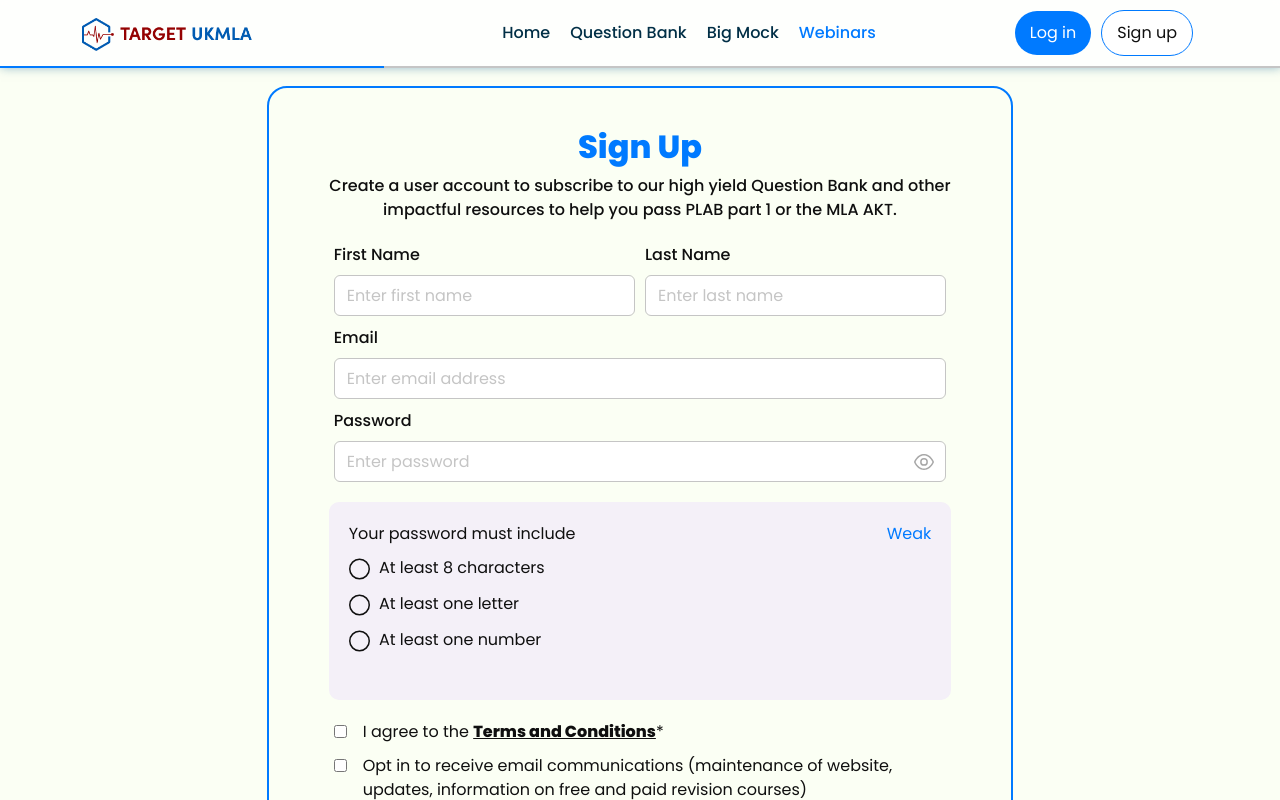
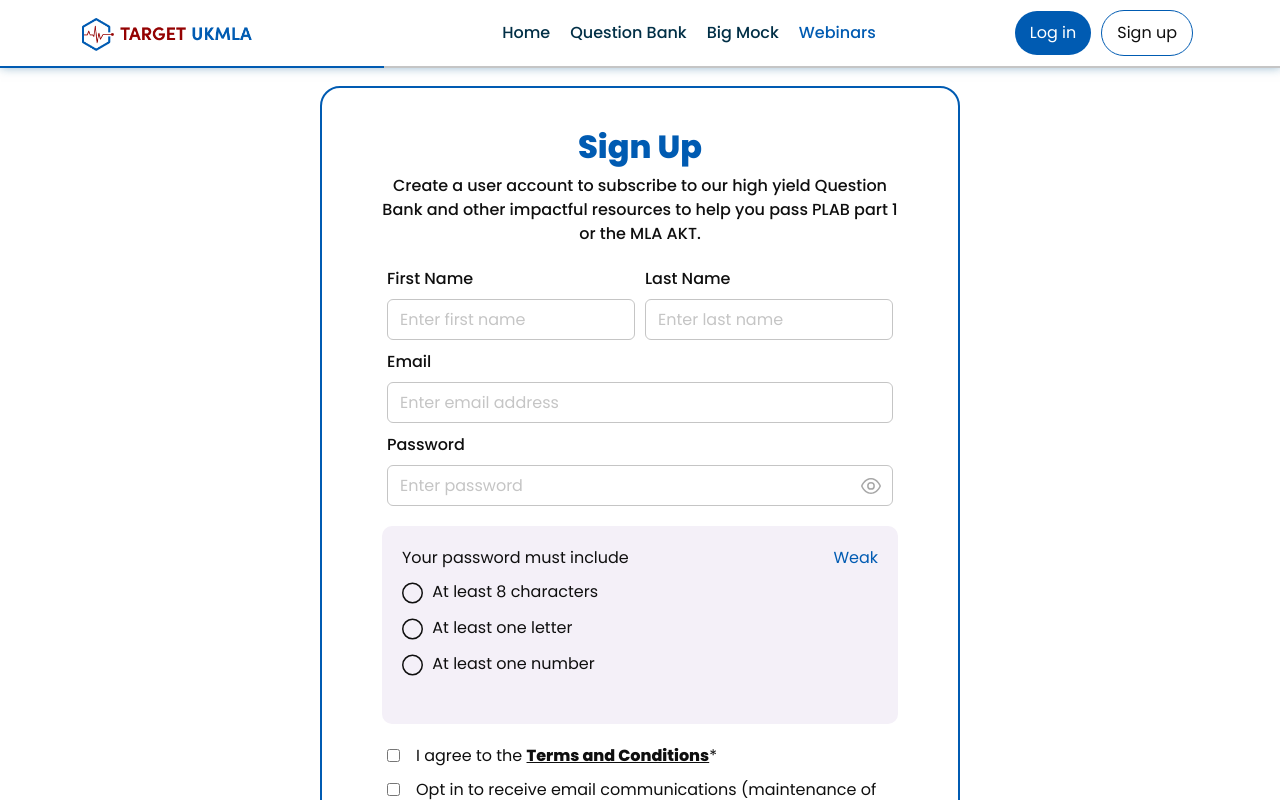
Before and after one commit to NofelShahzad/target-ukmla-app, a React (Vite) app: page /signup in a window 1280 px wide. Shown: the top 800 px of the page. Built offline with nearby package versions, Linux system fonts and the light colour scheme.

Commit message:
register

```diff
--- a/src/App.css
+++ b/src/App.css
@@ -1,11 +1,11 @@
 :root {
-  --themecolor: #007AFF;
+  --themecolor:  #005BB2;
   --text-dark: #0f0f0f;
   --text-light: #fff;
-  --border-color: #007AFF;
-  --title-color: #007AFF;
-  --anchor-hover: #007AFF;
-  --checked-question: #007AFF;
+  --border-color:  #005BB2;
+  --title-color:  #005BB2;
+  --anchor-hover:  #005BB2;
+  --checked-question:  #005BB2;
   --body-bg: #fff;
   --light-bg: #fff;
   --dark-background: #C5C5C5;
@@ -19,14 +19,14 @@
   --err-text-color: #ea0000;
   --err-bg: #ea0000;
   --flag-marked: #ea0000;
-  --btn-primary-bg: #007AFF;
+  --btn-primary-bg:  #005BB2;
   --btn-primary-text: #fff;
   --navbar-dark-text: #012f46;
-  --navbar-theme-text: #007AFF;
-  --active-color: #007AFF;
+  --navbar-theme-text:  #005BB2;
+  --active-color:  #005BB2;
   /* --backdrop: rgb(1, 47, 70,0.78); */
-  --signup-progressbar-bg: #007AFF;
-  --dash-nav-icon-bg: #007AFF;
+  --signup-progressbar-bg:  #005BB2;
+  --dash-nav-icon-bg:  #005BB2;
   --dash-nav-icon-hoverbg : #0F0F0F;
   --dash-navitem-bg: #F6F6F6;
   --wrong-color: #BF0303;
@@ -34,7 +34,7 @@
   --not-attempt-color: #BFBFBF;
   --removed-color: #535353;
   --backdrop-color: #012f46d4;
-  --theme-heading-color: #007AFF;
+  --theme-heading-color:  #005BB2;
   --wrong-question-btn-bg: #ea0000;
   --correct-question-btn-bg: #00B221;
   --removed-question-btn-bg: #555555;
@@ -47,6 +47,7 @@
 }
 body{
   background-color: var(--body-bg);
+  scroll-behavior: smooth;
 }
 
 .app {
@@ -54,7 +55,7 @@ body{
   width: 100%;
   font-family: "Poppins", sans-serif;
   color: var(--text-dark);
-  background-color: #FBFFF4;
+  /* background-color: #FBFFF4; */
 }
 input,textarea{
   transition: all 0.15s ease-in-out;
--- a/src/redux/features/auth/authApi.js
+++ b/src/redux/features/auth/authApi.js
@@ -27,4 +27,5 @@ export const authApi = apiSlice.injectEndpoints({
 
 export const {
    useLoginUserMutation,
+   useRegisterUserMutation
 } = authApi;
--- a/src/views/auth/Login.jsx
+++ b/src/views/auth/Login.jsx
@@ -68,7 +68,7 @@ function Login() {
         <>
             <div className='cred-page-wrapper'>
                 {!isVerified &&
-                    <div className="col-sm-10 col-md-6 col-10 cred-page-inner-wrapper">
+                    <div className="col-sm-10 col-md-6 col-xl-5 col-xxl-4 col-10 cred-page-inner-wrapper">
                         <form onSubmit={handleSubmit}>
                             <div className="title-wrapper">
                                 <h2 className="cred-title">Log In</h2>
--- a/src/views/auth/Signup.jsx
+++ b/src/views/auth/Signup.jsx
@@ -7,6 +7,7 @@ import eyeBoldIcon from '../../assets/icons/eye-bold-icon.svg'
 import eyeHide from '../../assets/icons/eye-hide-icon.svg'
 import verifiedIcon from '../../assets/icons/verified-icon.svg'
 import { Link } from 'react-router-dom'
+import { useRegisterUserMutation } from '../../redux/features/auth/authApi'
 
 function Signup() {
 
@@ -20,13 +21,17 @@ function Signup() {
     password: '',
     terms_cond: false,
     receive_email: false
-  })
+  });
+
   const [validation, setValidation] = useState({
     hasLength: false,
     hasLetter: false,
     hasNumber: false
-  })
+  });
+
   const [submitDisable, setSubmitDisable] = useState(true);
+
+  const [registerUser] = useRegisterUserMutation();
 
   const handleChangeInput = (e) => {
 
@@ -75,13 +80,42 @@ function Signup() {
 
 
 
-  const handleSubmit = (e) => {
+  const handleSubmit = async (e) => {
+    try {
       e.preventDefault();
       console.log("submitted::>")
       setIsSubmitting(true);
-    setTimeout(() => {
+      // setTimeout(() => {
+      //   setIsVerified(true);
+      // }, 2000);
+
+      // console.log("signupData::",signupData);
+      const body ={
+        first_name : signupData?.firstName,
+        last_name : signupData?.lastName,
+        password : signupData?.password,
+        password_confirmation : signupData?.password,
+        gender : "male",
+        city : "london",
+        country : "UK"
+      }
+
+      const { data, error } = await registerUser(body);
+
+      if (data) {
+        console.log("register::", data);
+        setIsSubmitting(false);
         setIsVerified(true);
-    }, 2000);
+
+
+      }
+      if (error) {
+        console.log("register-error::", error);
+      }
+
+    } catch (err) {
+      console.log(err)
+    }
   }
 
   return (
@@ -91,7 +125,7 @@ function Signup() {
       </div> */}
       {/* <div className='container'> */}
       {!isVerified &&
-      <div className="col-sm-10 col-md-7 col-10 cred-page-inner-wrapper">
+        <div className="col-sm-10 col-md-7 col-xl-6 col-xxl-5 col-10 cred-page-inner-wrapper">
           <form onSubmit={handleSubmit}>
             <div className="title-wrapper">
               <h2 className="cred-title">Sign Up</h2>
@@ -122,7 +156,7 @@ function Signup() {
                   <label className="form-label" htmlFor="firstName">Password</label>
                   <div className="password-wrapper">
                     <input type={!showPassword ? 'password' : 'text'} required className={`form-control ${signupData?.password.trim() ? 'not-empty' : ''}`} defaultValue={signupData?.password} onChange={(e) => handleChangeInput(e)} onBlur={(e) => handleValidatePassword(e)} name='password' id='password' placeholder="Enter password" />
-                  <img src={showPassword ?  eyeHide: signupData?.password.trim()? eyeBoldIcon: eyeIcon} onClick={() => setShowPassword(prevShow => !prevShow)} alt="eye" />
+                    <img src={showPassword ? eyeHide : signupData?.password.trim() ? eyeBoldIcon : eyeIcon} onClick={() => setShowPassword(prevShow => !prevShow)} alt="eye" />
                   </div>
                 </div>
               </div>
@@ -133,7 +167,7 @@ function Signup() {
                     <p>Your password must include</p>
                     <div className="validate-type">
                       <span>
-                      {validation?.hasLength&& validation?.hasLetter&&validation?.hasNumber ?'Strong':'Weak' }
+                        {validation?.hasLength && validation?.hasLetter && validation?.hasNumber ? 'Strong' : 'Weak'}
                       </span>
                     </div>
                   </div>
@@ -190,9 +224,9 @@ function Signup() {
         <div className='cred-page-inner-wrapper'>
 
           <div className='account-verified-container'>
-              <img src={verifiedIcon}/>
+            <img src={verifiedIcon} />
             <h2 className='verified-title'>Verified</h2>
-              <p>We have sent a password recovery link to <br/> your email address.</p>
+            <p>We have sent a password recovery link to <br /> your email address.</p>
           </div>
         </div>
 
```
Lines whose indentation alone changed are shown as unchanged.
